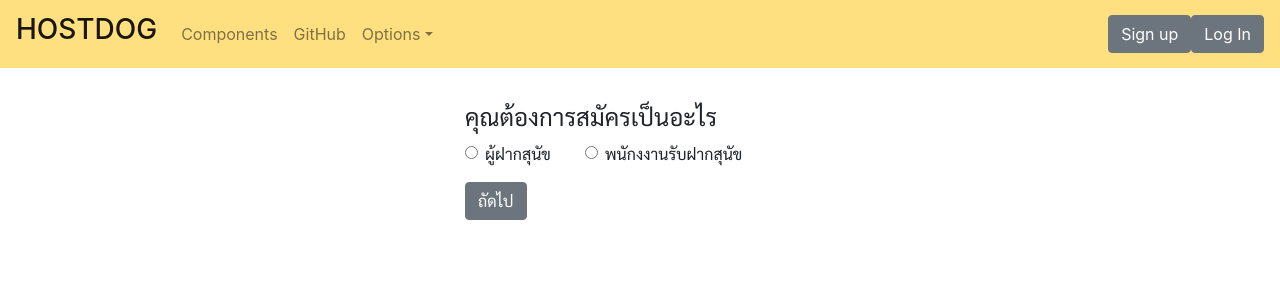
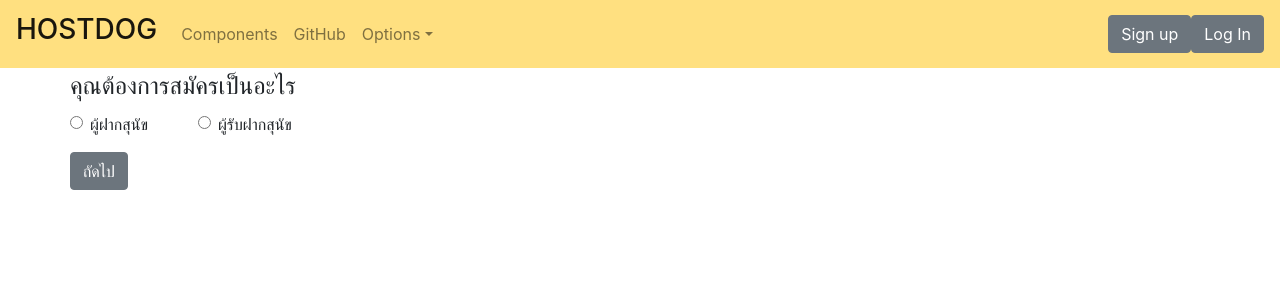
Before and after one commit to Hostdogs/Hostdog-Frontend, a React (Create React App) app in the folder frontend/: page /signup in a window 1280 px wide. Shown: the top 300 px of the page. Built offline with nearby package versions, Linux system fonts and the light colour scheme.

Commit message:
update signup

```diff
--- a/frontend/src/components/LoginForm/LoginModal.js
+++ b/frontend/src/components/LoginForm/LoginModal.js
@@ -34,7 +34,7 @@ const LoginModal = (props) => {
   const [passWord, setpassWord] = useState('')
   const [loginRes, setloginRes] = useState(" ")
   const loginBtn = () =>{
-    if(userName=='' || passWord == ''){
+    if(userName==='' || passWord === ''){
       setloginRes("กรุณากรอกชื่อผู้ใช้หรือรหัสผ่านให้ถูกต้อง")
     }else{
       setToken('mytoken',"hellothisistesttoken")
--- a/frontend/src/components/SignUp/AskForm.js
+++ b/frontend/src/components/SignUp/AskForm.js
@@ -15,14 +15,13 @@ export default function AskForm({ handleChooseWhich, handleChangeValue }) {
   return (
     <div>
       <Container>
-        <Row xs="3">
-          <Col></Col>
-          <Col>
+        <Row >
+
             <Form>
               <FormGroup tag="fieldset">
                 <legend>คุณต้องการสมัครเป็นอะไร</legend>
-                <Row form>
-                  <Col md={4}>
+                <Row >
+                  <Col>
                     <FormGroup check>
                       <Label check>
                         <Input
@@ -35,7 +34,7 @@ export default function AskForm({ handleChooseWhich, handleChangeValue }) {
                       </Label>
                     </FormGroup>
                   </Col>
-                  <Col md={6}>
+                  <Col>
                     <FormGroup check>
                       <Label check>
                         <Input
@@ -44,7 +43,7 @@ export default function AskForm({ handleChooseWhich, handleChangeValue }) {
                           value="Host"
                           onChange={handleChangeValue}
                         />{" "}
-                        พนักงงานรับฝากสุนัข
+                        ผู้รับฝากสุนัข
                       </Label>
                     </FormGroup>
                   </Col>
@@ -54,8 +53,8 @@ export default function AskForm({ handleChooseWhich, handleChangeValue }) {
                 ถัดไป
               </ButtonToggle>
             </Form>
-          </Col>
-          <Col></Col>
+
+
         </Row>
       </Container>
     </div>
--- a/frontend/src/components/SignUp/SignUpForm.js
+++ b/frontend/src/components/SignUp/SignUpForm.js
@@ -1,44 +1,112 @@
-import { useState } from "react";
-import CustomerSignUpForm from "./CustomerSignUpForm";
-import HostSignUpForm from "./HostSignUpForm";
-import AskForm from "./AskForm";
+import React, { useState } from 'react'
+import {
+    Container,
+    Row,
+    Col,
+    Button,
+    Form,
+    FormGroup,
+    Label,
+    Input,
+    FormText,
+} from "reactstrap";
+import AskForm from "./AskForm"
 
 export default function SignUpForm() {
-  const [showCustomer, setShowCustomer] = useState(false);
-  const [showHost, setHost] = useState(false);
+    const [isSelect, setisSelect] = useState(false)
+    const [selectState, setselectState] = useState("");
+    const Name = ["ผู้ฝากสุนัข", "ผู้รับฝากสุนัข"]
+    const changeAskForm = (e) => {
+        setselectState(e.target.value);
+        console.log(e.target.value);
+    };
 
-  const [state, setState] = useState("");
+    const handleAskForm = () => {
+        setisSelect(true);
+        console.log("PushSubmit")
+    };
 
-  const handleAskForm = () => {
-    if (state === "Host") {
-      setHost(true);
-    } else if (state === "Customer") {
-      setShowCustomer(true);
-    }
-  };
-  const changeAskForm = (e) => {
-    setState(e.target.value);
-  };
 
-  return (
-    <div
-      style={{
-        fontFamily: "Sarabun",
-        margin: "auto",
-        width: "100%",
-        padding: "30px",
-      }}
-    >
-      {!showHost && !showCustomer ? (
-        <AskForm
-          handleChangeValue={changeAskForm}
-          handleChooseWhich={handleAskForm}
-        />
-      ) : null}
 
-      {showCustomer ? <CustomerSignUpForm /> : null}
+    return (
+        <div >
 
-      {showHost ? <HostSignUpForm /> : null}
-    </div>
-  );
+            {!isSelect ? (<AskForm
+                handleChangeValue={changeAskForm}
+                handleChooseWhich={handleAskForm} />
+            ) : (
+                <Container className="themed-container" fluid={true} >
+                    <Form>
+                        <legend>
+                            ลงทะเบียนเป็น <h2>"{selectState === "Host" ? (Name[0]) : (Name[1])}"</h2>
+                        </legend>
+                        <Col sm={4}>
+                            <Row form>
+
+                                <FormGroup>
+                                    <Label for="Name">ชื่อ</Label>
+                                    <Input type="text" name="Name" placeholder="ชื่อ" width="50%" />
+                                </FormGroup>
+
+                                <FormGroup>
+                                    <Label for="Name">นามสกุล</Label>
+                                    <Input type="text" name="Name" placeholder="นามสกุล" />
+                                </FormGroup>
+
+                            </Row>
+                            <FormGroup>
+                                <Label for="Name">เบอร์โทรติดต่อ</Label>
+                                <Input type="text" name="Tel" placeholder="เบอร์โทรติดต่อ" />
+                            </FormGroup>
+                            <FormGroup>
+                                <Label for="exampleDate">วันเกิด</Label>
+                                <Input
+                                    type="date"
+                                    name="date"
+                                    id="exampleDate"
+                                    placeholder="วัน/เดือน/ปี"
+                                />
+                            </FormGroup>
+
+
+                            <FormGroup>
+                                <Label for="exampleEmail">อีเมล</Label>
+                                <Input
+                                    type="email"
+                                    name="email"
+                                    id="exampleEmail"
+                                    placeholder="อีเมล"
+                                />
+                            </FormGroup>
+                            <FormGroup>
+                                <Label for="examplePassword">รหัสผ่าน</Label>
+                                <Input
+                                    type="password"
+                                    name="password"
+                                    id="examplePassword"
+                                    placeholder="รหัสผ่าน "
+                                />
+                            </FormGroup>
+
+                            <FormGroup>
+                                <Label for="againPassword">รหัสผ่านอีกครั้ง</Label>
+                                <Input
+                                    type="password"
+                                    name="againPassword"
+                                    placeholder="รหัสผ่านอีกครั้ง "
+                                />
+                            </FormGroup>
+
+                            <FormGroup>
+                                <Button>ถัดไป</Button>
+                            </FormGroup>
+                        </Col>
+                    </Form>
+                </Container>
+
+
+
+            )}
+        </div>
+    )
 }
--- a/frontend/src/components/SignUp/SignUpPage.js
+++ b/frontend/src/components/SignUp/SignUpPage.js
@@ -1,5 +1,7 @@
 import NavbarNoAuth from "../Navbar/NavbarNoAuth";
-import SignUpForm from "./SignUpForm";
+import SignUpForm from "./SignupForm.js";
+import AskForm from "./AskForm"
+import { useState } from "react"
 export default function SignUpPage() {
   return (
     <div>
--- a/frontend/src/components/SignUp/CustomerSignUpForm.js
+++ b/frontend/src/components/SignUp/notuse__CustomerSignUpForm.js
@@ -10,7 +10,7 @@ import {
   FormText,
 } from "reactstrap";
 
-export default function CustomerSignUpForm() {
+export default function CustomerSignUpForm(props) {
   return (
     <div>
       <Container className="themed-container">
```
Also changed, not shown: frontend/src/components/SignUp/notuse__SignUpForm.js (added, +44 -0 lines), frontend/src/components/SignUp/notuse__HostSignUpForm.js (renamed from frontend/src/components/SignUp/HostSignUpForm.js).
